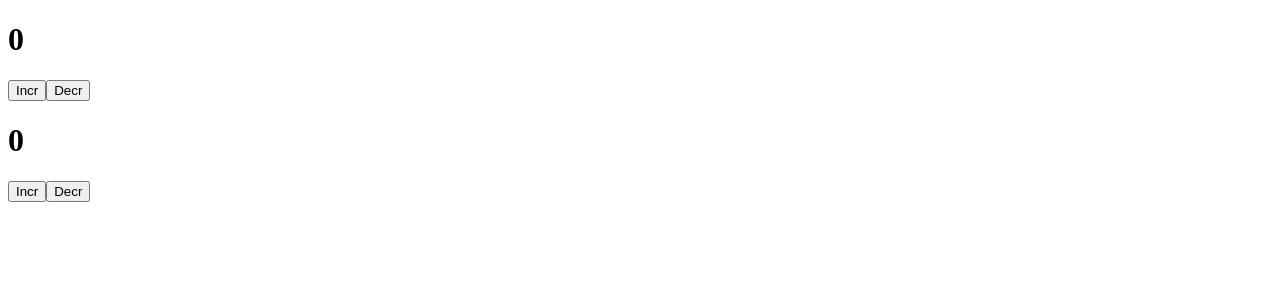
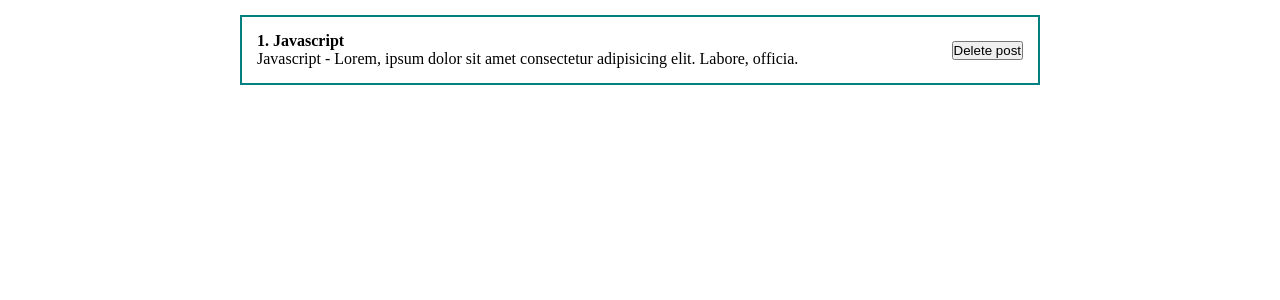
Before and after one commit to xdpiqbx/ulbi-tv, a React (Create React App) app: page / in a window 1280 px wide. Shown: the top 300 px of the page. Built offline with nearby package versions, Linux system fonts and the light colour scheme.

Commit message:
added component post item

```diff
--- a/src/App.js
+++ b/src/App.js
@@ -1,12 +1,11 @@
 import React from 'react';
-import Counter from './components/counter';
-import ClassCounter from './components/classCounter';
+import PostItem from './components/PostItem';
+import './styles/App.css';
 
 export default function App() {
   return (
     <div className="App">
-      <Counter />
-      <ClassCounter />
+      <PostItem />
     </div>
   );
 }
--- /dev/null
+++ b/src/components/PostItem.jsx
@@ -0,0 +1,17 @@
+const PostItem = () => {
+  return(
+    <div className="post">
+      <div className="post__content">
+        <strong>1. Javascript</strong>
+        <div>
+          Javascript - Lorem, ipsum dolor sit amet consectetur
+          adipisicing elit. Labore, officia.
+        </div>
+      </div>
+      <div className="post__btns">
+        <button>Delete post</button>
+      </div>
+    </div>
+  )
+}
+export default PostItem
--- /dev/null
+++ b/src/styles/App.css
@@ -0,0 +1,23 @@
+* {
+  margin: 0;
+  padding: 0;
+  box-sizing: border-box;
+}
+
+#root {
+  display: flex;
+  justify-content: center;
+}
+
+.App {
+  width: 800px;
+}
+
+.post {
+  display: flex;
+  padding: 15px;
+  border: 2px solid teal;
+  margin-top: 15px;
+  justify-content: space-between;
+  align-items: center;
+}
```
Also changed, not shown: 1 other file (tests, documents, lock files or other folders).
